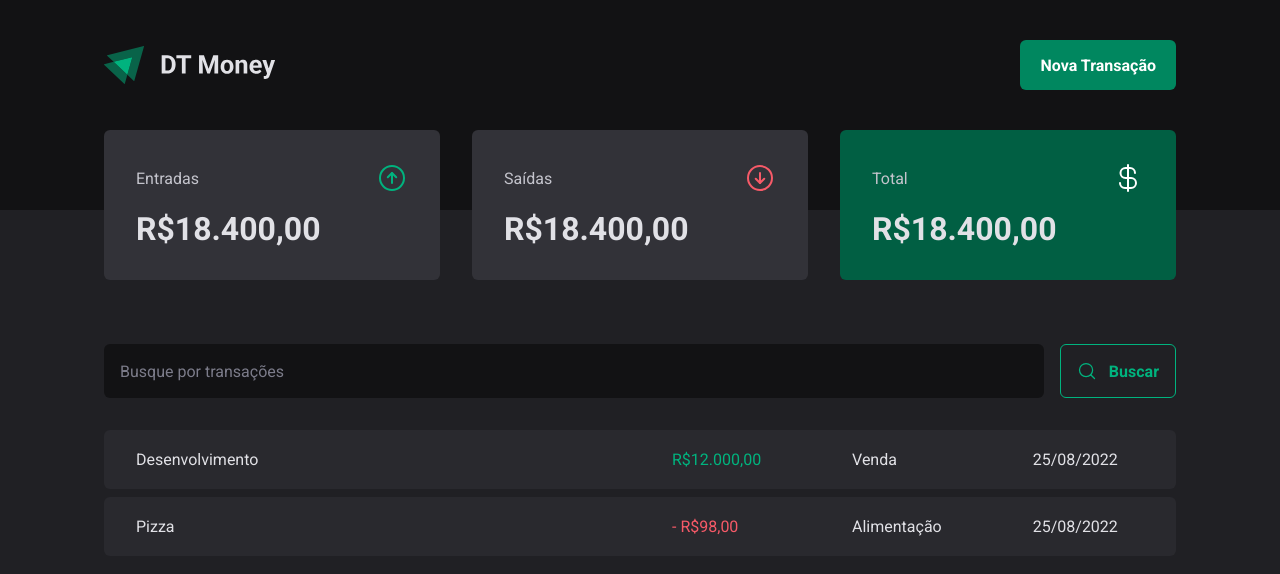
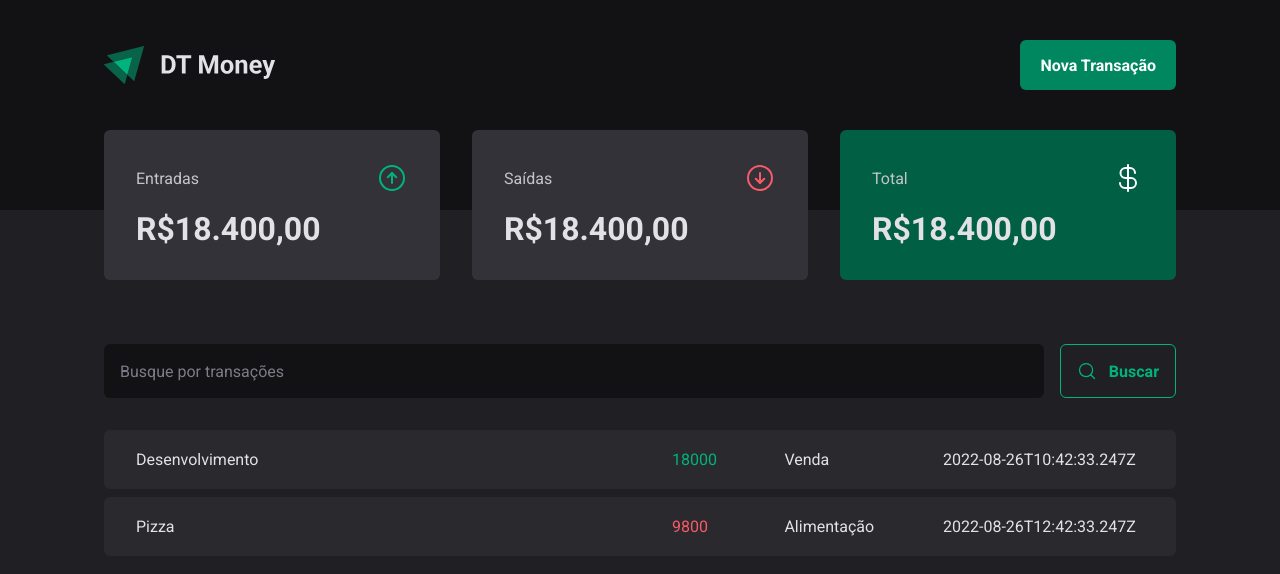
Before and after one commit to geraldobl58/ignite-dt-money, a React (Vite) app: page / in a window 1280 px wide. Shown: the top 574 px of the page. Built offline with nearby package versions, Linux system fonts and the light colour scheme; data requests are answered from the project's data file.

Commit message:
:sparkles: Making HTTP request

```diff
--- a/src/pages/Transactions/index.tsx
+++ b/src/pages/Transactions/index.tsx
@@ -1,3 +1,4 @@
+import { useEffect, useState } from 'react'
 import { Header } from '../../components/Header'
 import { Summary } from '../../components/Summary'
 import { SearchForm } from './components/SearchForm'
@@ -8,7 +9,29 @@
   TransactionsTable,
 } from './styles'
 
+type TransactionsProps = {
+  id: number
+  description: string
+  type: 'income' | 'outcome'
+  price: number
+  category: string
+  createdAt: string
+}
+
 export function Transactions() {
+  const [transactions, setTransactions] = useState<TransactionsProps[]>([])
+
+  async function loadTransactions() {
+    const response = await fetch(`http://localhost:3333/transactions`)
+    const data = await response.json()
+
+    setTransactions(data)
+  }
+
+  useEffect(() => {
+    loadTransactions()
+  }, [])
+
   return (
     <div>
       <Header />
@@ -19,22 +42,20 @@
 
         <TransactionsTable>
           <tbody>
-            <tr>
-              <td width="50%">Desenvolvimento</td>
-              <td>
-                <PriceHighlight variant="income">R$12.000,00</PriceHighlight>
-              </td>
-              <td>Venda</td>
-              <td>25/08/2022</td>
-            </tr>
-            <tr>
-              <td width="50%">Pizza</td>
-              <td>
-                <PriceHighlight variant="outcome">- R$98,00</PriceHighlight>
-              </td>
-              <td>Alimentação</td>
-              <td>25/08/2022</td>
-            </tr>
+            {transactions.map((transaction) => {
+              return (
+                <tr key={transaction.id}>
+                  <td width="50%">{transaction.description}</td>
+                  <td>
+                    <PriceHighlight variant={transaction.type}>
+                      {transaction.price}
+                    </PriceHighlight>
+                  </td>
+                  <td>{transaction.category}</td>
+                  <td>{transaction.createdAt}</td>
+                </tr>
+              )
+            })}
           </tbody>
         </TransactionsTable>
       </TransactionsContainer>
```
